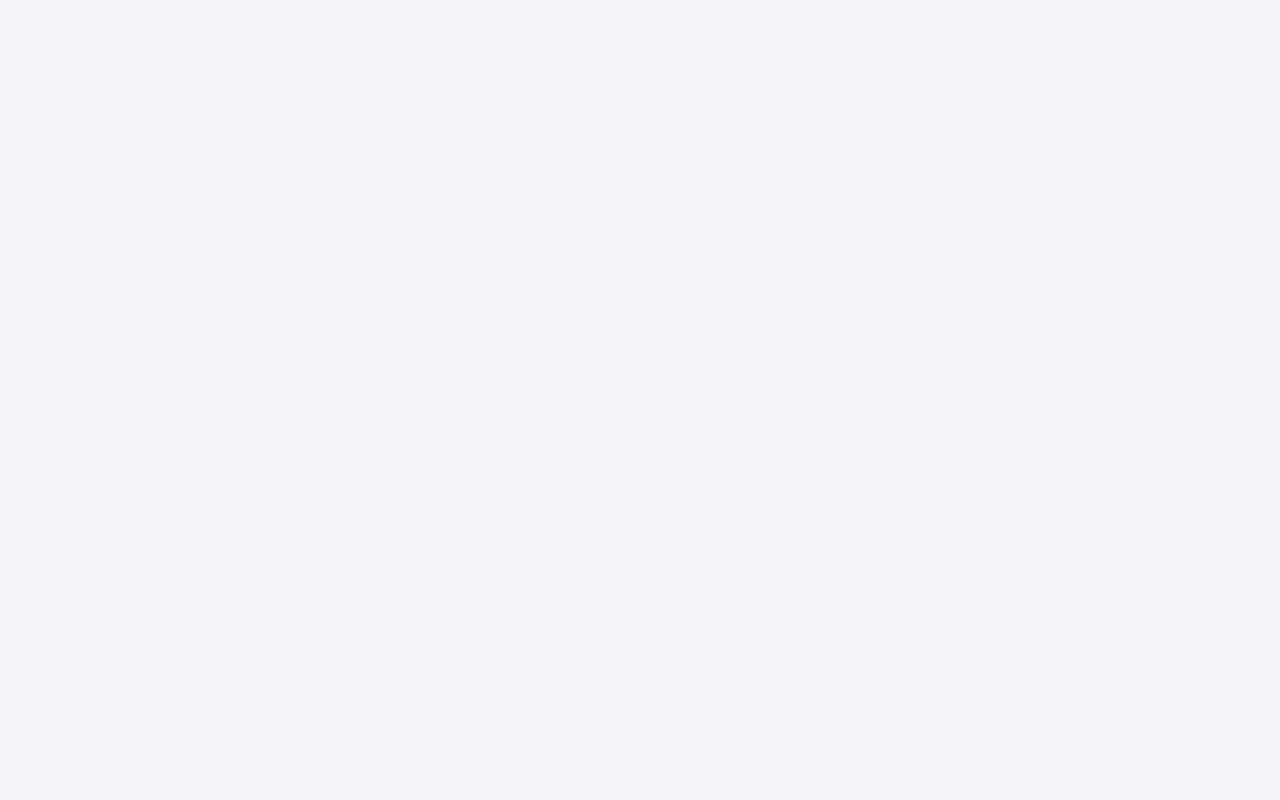
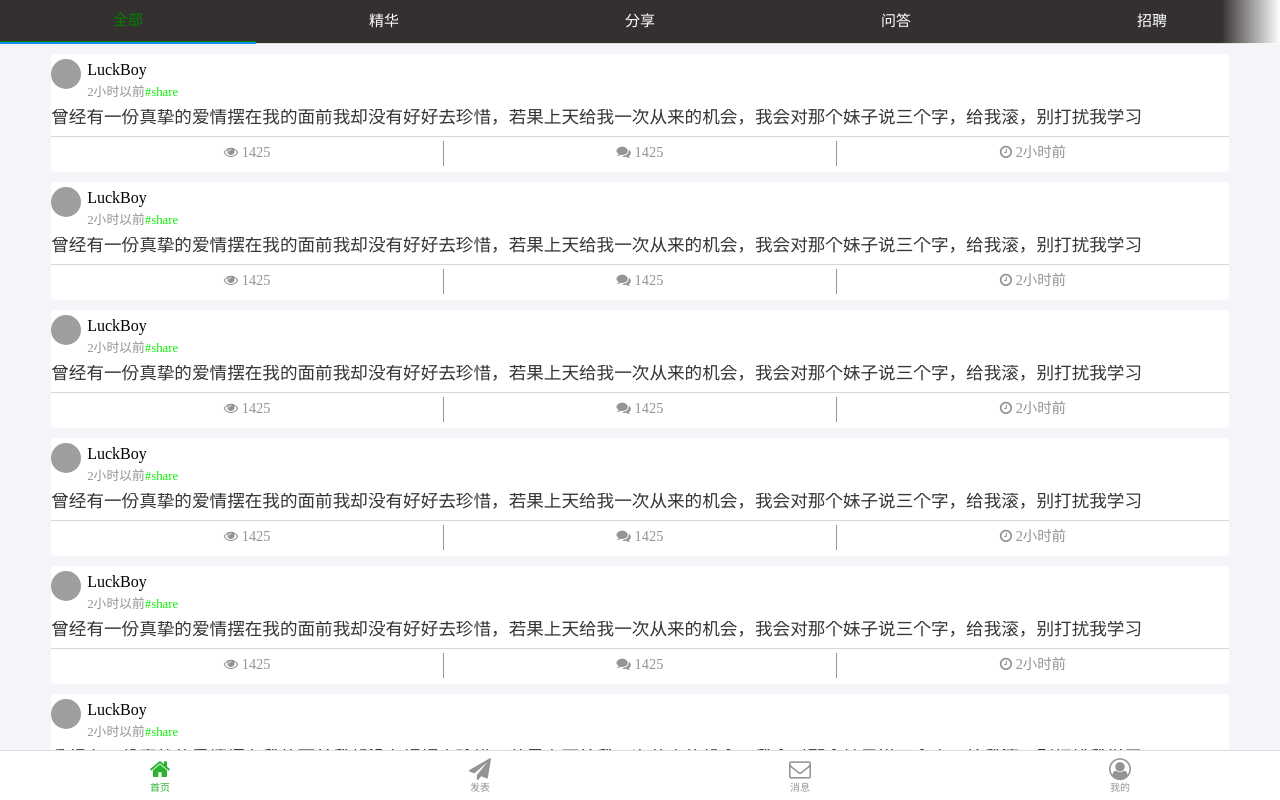
Before and after one commit to maliaoMJ/GraduationDesign, a React app: page /index/home in a window 1280 px wide. Built offline with nearby package versions, Linux system fonts and the light colour scheme; grey boxes are pictures that could not be loaded.

Commit message:
modfiy index/home page

```diff
--- a/config/paths.js
+++ b/config/paths.js
@@ -34,7 +34,7 @@ const getPublicUrl = appPackageJson =>
 function getServedPath(appPackageJson) {
   const publicUrl = getPublicUrl(appPackageJson);
   const servedUrl =
-    envPublicUrl || (publicUrl ? url.parse(publicUrl).pathname : '/');
+    envPublicUrl || (publicUrl ? url.parse(publicUrl).pathname : './');
   return ensureSlash(servedUrl, true);
 }
 
--- a/src/App.js
+++ b/src/App.js
@@ -1,7 +1,5 @@
 import React, { Component } from 'react';
-// import { Button } from 'antd-mobile';
 import {Route,Switch} from 'react-router-dom'
-//首页
 import AppIndex from './view/AppIndex/AppIndex'
 class App extends Component {
 
@@ -10,7 +8,7 @@ class App extends Component {
       <div className="App">
           <Switch>
             <Route exact path={'/'} component={AppIndex}></Route>
-            <Route exact path={'/index'} component={AppIndex}></Route>
+            <Route  path={'/index'} component={AppIndex}></Route>
           </Switch>
       </div>
     );
--- /dev/null
+++ b/src/components/ListItem/ListItem.js
@@ -0,0 +1,42 @@
+import React,{Component} from 'react'
+import './ListItem.less'
+/**
+ * Component props
+ * @good  Boolean  精华
+ * @top  Boolean  置顶
+ */
+class ListItem extends Component {
+
+    render(){
+        return (
+            <div className="List_Item">
+               <div className="top_box">
+                    <img src="https://avatars3.githubusercontent.com/u/3118295?v=4&s=120" alt=""/>
+                    <div className="user_info">
+                        <p className="user_name">LuckBoy</p>
+                        <p className="time">2小时以前<span className="actrile_type">#share</span></p>
+                    </div>
+               </div>
+               <div className="center_box">
+                 <p className="title">曾经有一份真挚的爱情摆在我的面前我却没有好好去珍惜，若果上天给我一次从来的机会，我会对那个妹子说三个字，给我滚，别打扰我学习</p>
+               </div>
+               <div className="bottom_box">
+                 <div className="icon_item_box">
+                     <i className="fa fa-eye"></i>&nbsp;
+                     <span className="text">1425</span>
+                 </div>
+                 <div className="icon_item_box">
+                     <i className="fa fa-comments"></i>&nbsp;
+                     <span className="text">1425</span>
+                 </div>
+                <div className="icon_item_box">
+                    <i className="fa fa-clock-o"></i>&nbsp;
+                    <span className="text">2小时前</span>
+                </div>
+               </div>
+            </div>
+        )
+    }
+}
+
+export default ListItem
--- /dev/null
+++ b/src/components/ListItem/ListItem.less
@@ -0,0 +1,79 @@
+.List_Item{
+    width:92%;
+    margin-left:4%;
+    box-sizing: border-box;
+    height:118px;
+    background:#fff;
+    position:relative;
+    display: flex;
+    border-radius: 5px;
+    flex-direction: column;
+    padding-top: 5px;
+    margin-bottom: 10px;
+    margin-top: 10px;
+    .top_box{
+        width:100%;
+        height:40px;
+        display: flex;
+        flex-direction: row;
+        img{
+            width:30px;
+            height:30px;
+            border-radius: 30px;
+            display: block;
+        }
+        .user_info{
+            flex:1;
+            height:40px;
+            padding-left: 6px;
+            box-sizing: border-box;
+            .user_name{
+                padding-top: 3px;
+            }
+            .time{
+                padding-top: 8px;
+                font-size: 0.8em;
+                color: #949494;
+                .actrile_type{
+                    color:rgb(16, 238, 9);
+                }
+            }
+        }
+    }
+    .center_box{
+        height:38px;
+        width:100%;
+        padding-top: 10px;
+        font-size: 1.1em;
+        border-bottom:1px solid #d8d7d7;
+
+        p{
+            color:#383434;
+            white-space: nowrap;
+            text-overflow: ellipsis;
+            overflow: hidden;
+
+        }
+    }
+    .bottom_box{
+       flex:1;
+       display: flex;
+       flex-direction: row;
+       color:#949494;
+       margin-top: 4px;
+       .icon_item_box{
+           flex:1;
+           align-items: center;
+           justify-content: center;
+           text-align: center;
+           padding-top: 4px;
+           height:25px;
+           font-size: 0.9em;
+           border-right:1px solid #949494;
+           box-sizing: border-box;
+           &:last-child{
+               border-right:0px solid #949494;
+           }
+       }
+    }
+}
--- a/src/view/AppIndex/AppIndex.js
+++ b/src/view/AppIndex/AppIndex.js
@@ -19,34 +19,33 @@ class AppIndex extends Component {
 	}
 	//选择当前的可视区的页面
 	selectPage(typePage){
-
-		let currentViewPage = <Home />
-
+		//判断对应的视图种类
 		if(typePage === 'Home'){
 			this.props.history.push('/index/home')
-			currentViewPage = <Home/>
+
 		} else if (typePage === 'Edit'){
-			this.props.history.push('/edit')
-			currentViewPage = <Edit />
+			this.props.history.push('/index/edit')
+
 		} else if (typePage === 'Message'){
-			currentViewPage = <Message />
+
+			this.props.history.push('/index/message')
 		} else if (typePage === 'User'){
-			currentViewPage = <User />
+
+			this.props.history.push('/index/user')
 		}
-
+        //设置state
 		this.setState({
-			selectTab: typePage,
-			currentView: currentViewPage
+			selectTab: typePage
 		})
 	}
     routerView(){
 		return (
 			<div className="box">
 				<Switch>
-					<Route  path={'/index/home'} component={Home}></Route>
-					<Route  path={'edit'} component={Edit}></Route>
-					<Route  path={'message'} component={Message}></Route>
-					<Route  path={'user'} component={User}></Route>
+					<Route exact  path={'/index/home'} component={Home}></Route>
+					<Route exact  path={'/index/edit'} component={Edit}></Route>
+					<Route exact  path={'/index/message'} component={Message}></Route>
+					<Route exact  path={'/index/user'} component={User}></Route>
 				</Switch>
 			</div>
 		)
@@ -70,17 +69,7 @@ class AppIndex extends Component {
 						selectedIcon={<i className="fa fa-home icon_item"/>
 						}
 					>
-
-                    <div className="box">
-							<Switch>
-								<Switch>
-									<Route path={'/index/home'} component={Home}></Route>
-									<Route path={'/index/edit'} component={Edit}></Route>
-									<Route path={'/index/message'} component={Message}></Route>
-									<Route path={'/index/user'} component={User}></Route>
-								</Switch>
-							</Switch>
-						</div>
+						{this.routerView()}
 					{/* view */}
 					</TabBar.Item>
 						<TabBar.Item
@@ -94,15 +83,7 @@ class AppIndex extends Component {
 							selectedIcon={<i className="fa fa-send icon_item"/>
 							}
 						>
-
-						<div className="box">
-							<Switch>
-								<Route path={'/index/home'} component={Home}></Route>
-								<Route path={'/index/edit'} component={Edit}></Route>
-								<Route path={'/index/message'} component={Message}></Route>
-								<Route path={'/index/user'} component={User}></Route>
-							</Switch>
-						</div>
+						{this.routerView()}
 					{/* view */}
 						</TabBar.Item>
 						<TabBar.Item
@@ -118,14 +99,7 @@ class AppIndex extends Component {
 
 						>
 
-						<div className="box">
-							<Switch>
-								<Route path={'/index/home'} component={Home}></Route>
-								<Route path={'/index/edit'} component={Edit}></Route>
-								<Route path={'/index/message'} component={Message}></Route>
-								<Route path={'/index/user'} component={User}></Route>
-							</Switch>
-						</div>
+						{this.routerView()}
 						{/* view */}
 						</TabBar.Item>
 						<TabBar.Item
@@ -141,15 +115,7 @@ class AppIndex extends Component {
 							}
 
 						>
-
-						<div className="box">
-							<Switch>
-								<Route  path={'/index/home'} component={Home}></Route>
-								<Route  path={'/index/edit'} component={Edit}></Route>
-								<Route  path={'/index/message'} component={Message}></Route>
-								<Route  path={'/index/user'} component={User}></Route>
-							</Switch>
-						</div>
+						{this.routerView()}
 					{/* view */}
 						</TabBar.Item>
 				</TabBar>
--- a/src/view/AppIndex/AppIndex.less
+++ b/src/view/AppIndex/AppIndex.less
@@ -4,7 +4,7 @@
     position: absolute;
     top:0px;
     left:0px;
-    background:pink;
+    background:transparent;
     .icon_item{
         display: block;
         width:22px;
@@ -14,6 +14,6 @@
     .box{
         width:100%;
         height:100%;
-        background:red;
+        background:transparent;
     }
 }
--- a/src/view/Home/Home.js
+++ b/src/view/Home/Home.js
@@ -1,12 +1,55 @@
 import React,{Component} from 'react'
+import { Tabs, WhiteSpace, Badge } from 'antd-mobile';
+import ListItem from '../../components/ListItem/ListItem'
+
 import "./Home.less"
 
+
+
 class Home extends Component{
+
+
     render(){
-        return(
+        const tabs = [
+            { title: '全部', type:'all'},
+            { title: '精华', type:'good'},
+            { title: '分享', type:'share'},
+            { title: '问答', type:'ask'},
+            { title: '招聘', type:'job'},
+            { title: '测试', type:'test'}
+        ]
+         return(
             <div className="Home">
-                Home
-            </div>
+
+                    <Tabs tabs={tabs}
+                        initialPage={0}
+                        onChange={(tab, index) => { console.log('onChange', index, tab); }}
+                        onTabClick={(tab, index) => { console.log('onTabClick', index, tab); }}
+                    >
+                        <div className="tab_item_panel">
+                          <ListItem/>
+                          <ListItem/>
+                          <ListItem/>
+                          <ListItem/>
+                          <ListItem/>
+                          <ListItem/>
+                          <ListItem/>
+                          <ListItem/>
+                          <ListItem/>
+                          <ListItem/>
+
+                        </div>
+                        <div className="tab_item_panel">Content of second tab</div>
+                        <div className="tab_item_panel">Content of third tab </div>
+                        <div className="tab_item_panel">Content of four tab </div>
+                        <div className="tab_item_panel">Content of five tab </div>
+                        <div className="tab_item_panel">Content of six tab </div>
+
+                    </Tabs>
+                    <WhiteSpace />
+
+                </div>
+
         )
     }
 }
--- a/src/view/Home/Home.less
+++ b/src/view/Home/Home.less
@@ -0,0 +1,38 @@
+.Home{
+    display: flex;
+    width:100%;
+    height:100%;
+    background:transparent;
+    flex-direction: column;
+    .am-tabs-default-bar{
+        background: rgb(53, 48, 48)!important;
+    }
+    .am-tabs-default-bar-content{
+        background-color: rgb(53, 48, 48);
+    }
+    .am-tabs-default-bar-tab{
+        color:white;
+
+    }
+    .am-whitespace{
+        display: none!important;
+    }
+    .am-tabs-default-bar-tab-active{
+        color:green;
+
+        border-bottom:3px solid green!important;
+    }
+    .am-tabs-content-wrap{
+        flex:1;
+        .tab_item_panel{
+            width:100%;
+            height:100%;
+            display: block;
+            background: #f5f5f9;
+
+
+        }
+    }
+
+
+}
```
